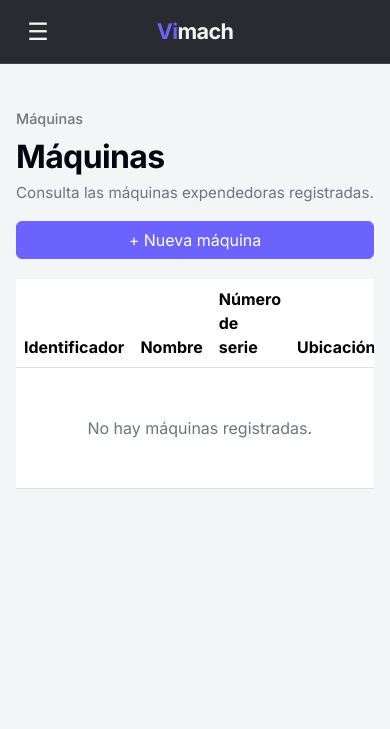
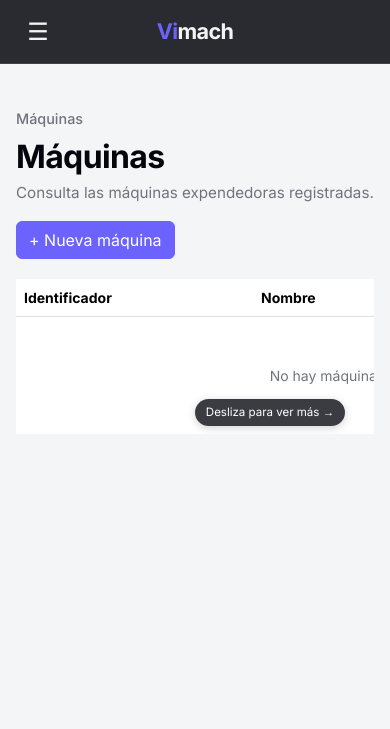
Before and after one commit to LWH9900/tfg-vending, a Django app: page /machines/ in a window 390 px wide. Shown: the top 729 px of the page. Run offline with Django 5.2, Linux system fonts and the light colour scheme; data that the repository does not hold is empty.

Commit message:
feat: enhance responsive design and layout for various components

```diff
--- a/machines/templates/machines/machine_detail.html
+++ b/machines/templates/machines/machine_detail.html
@@ -4,7 +4,7 @@
 {% block extra_css %}
 <link
     rel="stylesheet"
-    href="{% static 'machines/css/machines.css' %}"
+    href="{% static 'machines/css/machines.css' %}?v=2"
 >
 {% endblock %}
 
--- a/machines/templates/machines/machine_form.html
+++ b/machines/templates/machines/machine_form.html
@@ -4,7 +4,7 @@
 {% block extra_css %}
 <link
     rel="stylesheet"
-    href="{% static 'machines/css/machines.css' %}"
+    href="{% static 'machines/css/machines.css' %}?v=2"
 >
 {% endblock %}
 
--- a/machines/templates/machines/machine_layout_detail.html
+++ b/machines/templates/machines/machine_layout_detail.html
@@ -5,7 +5,7 @@
 {% block extra_css %}
 <link
     rel="stylesheet"
-    href="{% static 'machines/css/machines.css' %}"
+    href="{% static 'machines/css/machines.css' %}?v=2"
 >
 {% endblock %}
 
--- a/machines/templates/machines/machine_layout_form.html
+++ b/machines/templates/machines/machine_layout_form.html
@@ -4,7 +4,7 @@
 {% block extra_css %}
 <link
     rel="stylesheet"
-    href="{% static 'machines/css/machines.css' %}"
+    href="{% static 'machines/css/machines.css' %}?v=2"
 >
 {% endblock %}
 
--- a/machines/templates/machines/machine_layout_list.html
+++ b/machines/templates/machines/machine_layout_list.html
@@ -4,7 +4,7 @@
 {% block extra_css %}
 <link
     rel="stylesheet"
-    href="{% static 'machines/css/machines.css' %}"
+    href="{% static 'machines/css/machines.css' %}?v=2"
 >
 {% endblock %}
 
@@ -64,7 +64,7 @@
                         <div class="card layout-summary-card clickable-card">
                             <div class="card-body">
 
-                                <div class="d-flex justify-content-between align-items-center gap-3">
+                                <div class="layout-summary-content">
 
                                     <div>
                                         <h2 class="h5 mb-1">
@@ -90,7 +90,6 @@
                                             {% endif %}
                                         </div>
 
-                                        <div>
                                         {% if layout.is_active and current_activation %}
                                             <div class="layout-summary-status__date text-secondary small">
                                                 Activa desde
@@ -102,7 +101,6 @@
                                                 {{ layout.last_activation|date:"d/m/Y H:i" }}
                                             </div>
                                         {% endif %}
-                                        </div>
 
                                     </div>
 
--- a/machines/templates/machines/machine_list.html
+++ b/machines/templates/machines/machine_list.html
@@ -4,7 +4,7 @@
 {% block extra_css %}
 <link
     rel="stylesheet"
-    href="{% static 'machines/css/machines.css' %}"
+    href="{% static 'machines/css/machines.css' %}?v=2"
 >
 {% endblock %}
 
--- a/machines/templates/machines/pricing_profile_list.html
+++ b/machines/templates/machines/pricing_profile_list.html
@@ -4,7 +4,7 @@
 {% block extra_css %}
 <link
     rel="stylesheet"
-    href="{% static 'machines/css/machines.css' %}"
+    href="{% static 'machines/css/machines.css' %}?v=2"
 >
 {% endblock %}
 
--- a/static/css/app.css
+++ b/static/css/app.css
@@ -198,6 +198,11 @@ body {
 }
 
 .page-header-actions {
+    display: flex;
+    flex-wrap: wrap;
+    align-items: center;
+    justify-content: flex-end;
+    gap: 8px;
     flex-shrink: 0;
     padding-bottom: 2px;
 }
@@ -376,11 +381,12 @@ body {
     }
 
     .page-header-actions {
+        justify-content: flex-start;
         padding-bottom: 0;
     }
 
     .page-header-actions .btn {
-        width: 100%;
+        width: auto;
     }
 }
 
--- a/static/css/components/forms.css
+++ b/static/css/components/forms.css
@@ -113,6 +113,12 @@
     white-space: nowrap;
 }
 
+.product-select__control-details {
+    min-width: 0;
+    overflow: hidden;
+    text-overflow: ellipsis;
+}
+
 .product-select__menu {
     position: fixed;
     z-index: 1070;
@@ -186,6 +192,27 @@
 
 
 @media (max-width: 767.98px) {
+    .product-select,
+    .product-select__control {
+        min-width: 0;
+        max-width: 100%;
+    }
+
+    .product-select__control {
+        min-height: 52px;
+        flex-direction: column;
+        align-items: flex-start;
+        justify-content: center;
+        gap: 2px;
+        overflow: hidden;
+    }
+
+    .product-select__control-title,
+    .product-select__control-details {
+        width: 100%;
+        max-width: 100%;
+    }
+
     .form-actions {
         flex-direction: column-reverse;
     }
--- a/static/css/components/sections.css
+++ b/static/css/components/sections.css
@@ -35,3 +35,23 @@
     text-decoration: underline;
     text-underline-offset: 3px;
 }
+
+@media (max-width: 767.98px) {
+    .pricing-section-heading {
+        flex-wrap: wrap;
+        align-items: center;
+        gap: 8px;
+        margin-top: 24px;
+        margin-bottom: 16px;
+    }
+
+    .pricing-section-heading h2 {
+        flex: 0 0 100%;
+        white-space: normal;
+    }
+
+    .pricing-section-line {
+        display: none;
+    }
+
+}
--- a/static/css/components/tables.css
+++ b/static/css/components/tables.css
@@ -45,3 +45,95 @@
         transparent
     );
 }
+
+.table-responsive {
+    overscroll-behavior-inline: contain;
+    scrollbar-width: thin;
+    scrollbar-color: var(--app-muted) transparent;
+    -webkit-overflow-scrolling: touch;
+}
+
+.table-responsive:focus-visible {
+    outline: 2px solid var(--app-primary);
+    outline-offset: -2px;
+}
+
+@media (max-width: 767.98px) {
+    .table-responsive {
+        position: relative;
+        max-width: 100%;
+    }
+
+    .table-responsive > .table {
+        margin-bottom: 0;
+        font-size: 0.875rem;
+    }
+
+    .table-responsive > .table:has(th:nth-child(4)) {
+        min-width: 44rem;
+    }
+
+    .table-responsive > .table:has(th:nth-child(6)) {
+        min-width: 58rem;
+    }
+
+    .table-responsive > .table:has(th:nth-child(8)) {
+        min-width: 72rem;
+    }
+
+    .table-responsive > .table > thead > tr > th {
+        white-space: nowrap;
+    }
+
+    .table-responsive > .table > :is(thead, tbody) > tr >
+        :first-child:not([colspan]) {
+        position: sticky;
+        left: 0;
+        z-index: 1;
+        min-width: 9rem;
+        background-color: var(--app-white);
+        box-shadow: 1px 0 0 var(--app-border);
+    }
+
+    .table-responsive > .table > thead > tr >
+        :first-child:not([colspan]) {
+        z-index: 2;
+        background-color: var(--bs-table-bg, var(--app-white));
+    }
+
+    .table-responsive > .table .clickable-row:hover >
+        :first-child:not([colspan]),
+    .table-responsive > .table .clickable-row:focus-visible >
+        :first-child:not([colspan]) {
+        background-color: color-mix(
+            in srgb,
+            var(--app-primary) 8%,
+            var(--app-white)
+        );
+    }
+
+    .table-responsive > .table .btn-sm {
+        min-height: 38px;
+        display: inline-flex;
+        align-items: center;
+        justify-content: center;
+    }
+
+    .table-responsive.is-overflowing:not(.has-scrolled)::after {
+        position: sticky;
+        left: 50%;
+        bottom: 0.5rem;
+        z-index: 3;
+        display: table;
+        width: max-content;
+        margin: -2.25rem auto 0.5rem;
+        padding: 0.3rem 0.65rem;
+        content: "Desliza para ver más →";
+        color: var(--app-white);
+        background: rgb(4 5 13 / 78%);
+        border-radius: 999px;
+        box-shadow: 0 2px 8px rgb(4 5 13 / 18%);
+        font-size: 0.72rem;
+        pointer-events: none;
+    }
+}
--- a/templates/base.html
+++ b/templates/base.html
@@ -36,12 +36,12 @@
 
     <link
         rel="stylesheet"
-        href="{% static 'css/app.css' %}"
+        href="{% static 'css/app.css' %}?v=2"
     >
 
     <link
         rel="stylesheet"
-        href="{% static 'css/components/forms.css' %}"
+        href="{% static 'css/components/forms.css' %}?v=2"
     >
 
     <link
@@ -50,7 +50,7 @@
     >
     <link
         rel="stylesheet"
-        href="{% static 'css/components/sections.css' %}"
+        href="{% static 'css/components/sections.css' %}?v=2"
     >
     <link
         rel="stylesheet"
@@ -65,7 +65,7 @@
         type="image/png"
         href="{% static 'img/favicon.png' %}"
     >
-    {% block extra_css %}{% endblock %}
+{% block extra_css %}{% endblock %}
 </head>
 
 <body>
@@ -448,6 +448,7 @@
     ></script>
 
     <script src="{% static 'js/product-select.js' %}?v=2"></script>
+    <script src="{% static 'js/responsive-tables.js' %}?v=1"></script>
 <script src="{% static 'js/clickable-rows.js' %}?v=4"></script>
 <script src="{% static 'js/app-feedback.js' %}?v=1"></script>
 {% block extra_js %}{% endblock %}
```
Also changed, not shown: machines/static/machines/css/machines.css (+89 -0 lines), static/js/responsive-tables.js (added, +46 -0 lines). Lines whose indentation alone changed are shown as unchanged.
